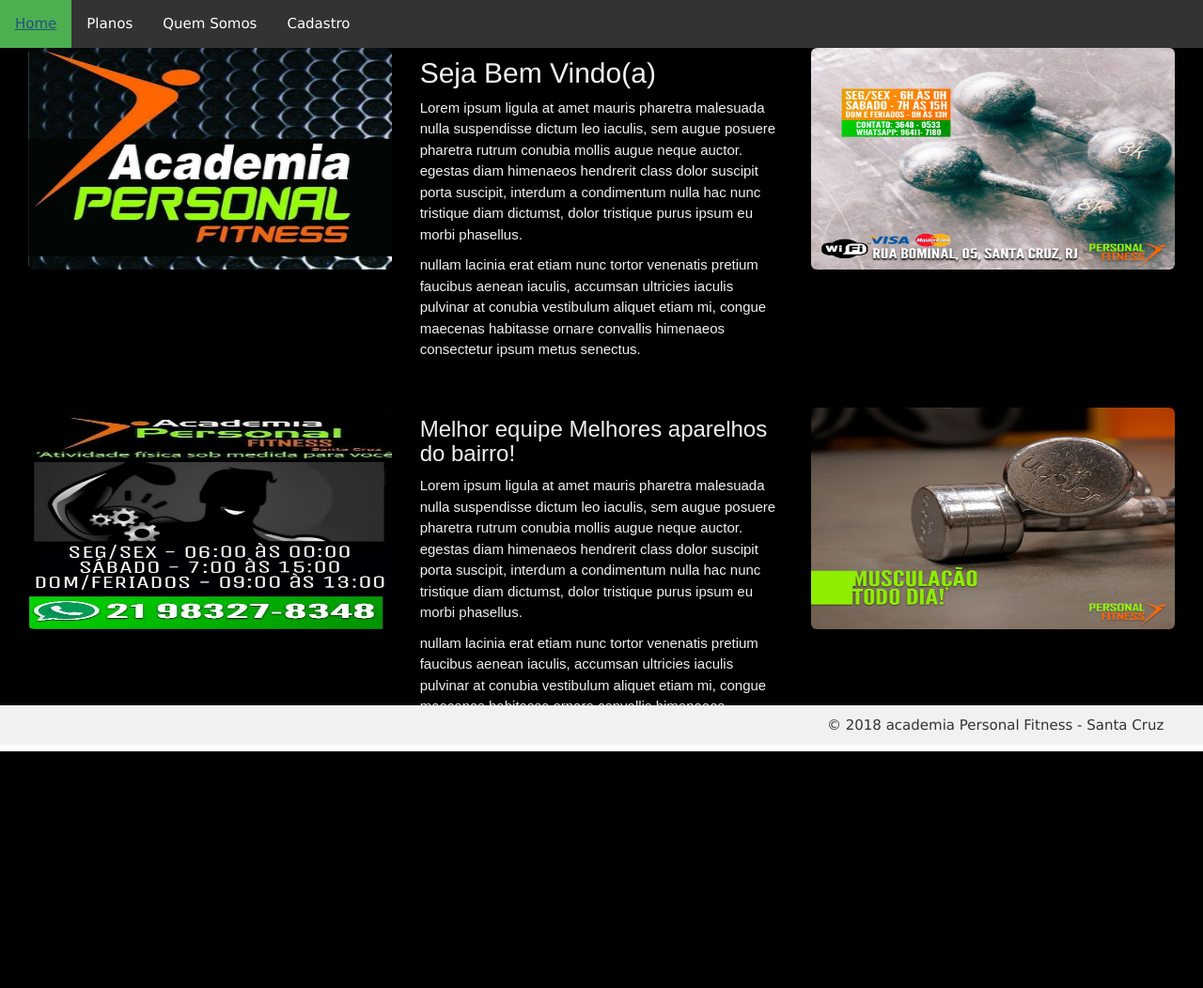
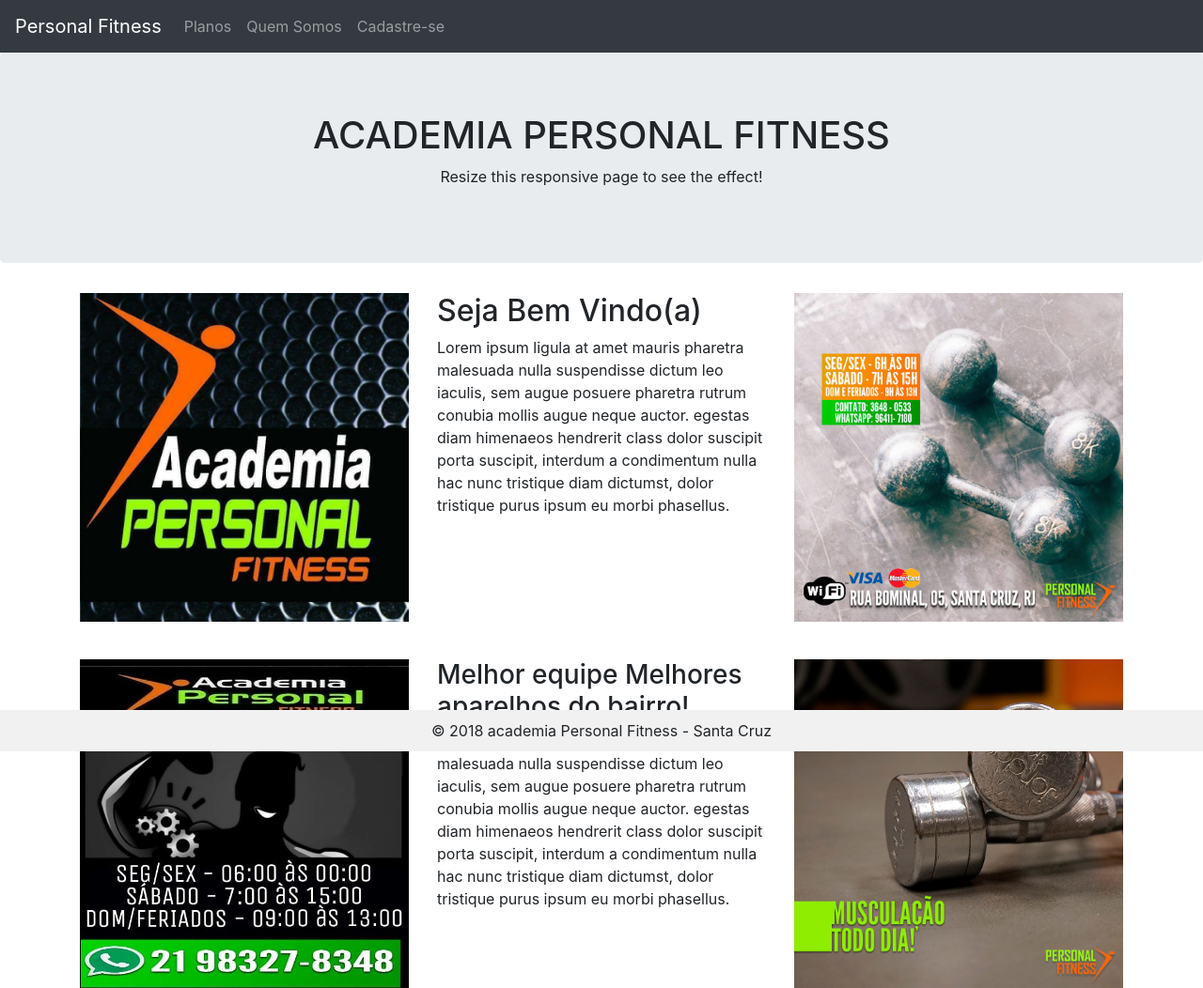
Before and after one commit to paulophf1/Projeto-Integrador, a PHP site: page / in a window 1280 px wide. Shown: the whole page at 94% size. Before the commit the page ends 800 px from the top, so only its background shows below. Run offline with PHP 8.4, Linux system fonts and the light colour scheme.

Commit message:
alteração do projeto

```diff
--- a/index.html
+++ b/index.html
@@ -1,59 +1,84 @@
 <!DOCTYPE html>
-<html lang="en">
+<html lang="pt-br">
+
 <head>
-    <title>Academia Personal Fitness</title>
+  <title>Personal Fitness - Home</title>
   <meta charset="utf-8">
   <meta name="viewport" content="width=device-width, initial-scale=1">
-    <link rel="stylesheet" href="https://maxcdn.bootstrapcdn.com/bootstrap/3.3.7/css/bootstrap.min.css">
+  <link rel="stylesheet" href="https://maxcdn.bootstrapcdn.com/bootstrap/4.1.3/css/bootstrap.min.css">
   <script src="https://ajax.googleapis.com/ajax/libs/jquery/3.3.1/jquery.min.js"></script>
-    <script src="https://maxcdn.bootstrapcdn.com/bootstrap/3.3.7/js/bootstrap.min.js"></script>
-    <link rel="stylesheet" href="https://www.w3schools.com/w3css/4/w3.css">
+  <script src="https://cdnjs.cloudflare.com/ajax/libs/popper.js/1.14.3/umd/popper.min.js"></script>
+  <script src="https://maxcdn.bootstrapcdn.com/bootstrap/4.1.3/js/bootstrap.min.js"></script>
   <link rel="stylesheet" href="style.css">
 </head>
+
 <body>
+  <header>
+    <nav class="navbar navbar-expand-sm bg-dark navbar-dark">
+      <!-- Brand/logo -->
+      <a class="navbar-brand" href="index.html">Personal Fitness</a>
 
-    <header>
-    <ul>
-      <li><a class="active" href="index.html">Home</a></li>
-      <li><a href="planos.html">Planos</a></li>
-      <li><a href="quemsomos.html">Quem Somos</a></li>
-      <li><a href="cadastro.html">Cadastro</a></li>
+      <!-- Links -->
+      <ul class="navbar-nav">
+        <li class="nav-item">
+          <a class="nav-link" href="plan.html">Planos</a>
+        </li>
+        <li class="nav-item">
+          <a class="nav-link" href="qsm.html">Quem Somos</a>
+        </li>
+        <li class="nav-item">
+          <a class="nav-link" href="cad.html">Cadastre-se</a>
+        </li>
       </ul>
+    </nav>
   </header>
-    <div class="secao">
-    <div class="container-fluid">
-        <div class="col-md-4">
-        <img src="img/musc.jpg" class="img-rounded" alt="personal-fitness" width="100%" height="236">
-      </div>
-      <div class="col-md-4">
-         <h2>Seja Bem Vindo(a)</h2>
-          <p>Lorem ipsum ligula at amet mauris pharetra malesuada nulla suspendisse dictum leo iaculis, sem augue posuere pharetra rutrum conubia mollis augue neque auctor. egestas diam himenaeos hendrerit class dolor suscipit porta suscipit, interdum a condimentum nulla hac nunc tristique diam dictumst, dolor tristique purus ipsum eu morbi phasellus.</p>
-          <p>nullam lacinia erat etiam nunc tortor venenatis pretium faucibus aenean iaculis, accumsan ultricies iaculis pulvinar at conubia vestibulum aliquet etiam mi, congue maecenas habitasse ornare convallis himenaeos consectetur ipsum metus senectus.</p>
-      </div>
-      <div class="col-md-4">
-        <img src="img/feri.jpg" class="img-rounded" alt="personal-fitness" width="100%" height="236">
-      </div>
+
+  <div class="jumbotron text-center">
+    <h1>ACADEMIA PERSONAL FITNESS</h1>
+    <p>Resize this responsive page to see the effect!</p>
   </div>
 
-    <div class="container-fluid" style="margin-top: 40px;">
-      <div class="col-md-4">
-        <img src="img/hora.jpg" class="img-rounded" alt="personal-fitness" width="100%" height="236">
+  <div class="container">
+    <div class="row">
+      <div class="col-sm-4">
+        <img class="img-fluid" src="img/musc.jpg" alt="Chania" width="460" height="345">
       </div>
-      <div class="col-md-4">
-          <h3>Melhor equipe Melhores aparelhos do bairro! </h3>
-          <p>Lorem ipsum ligula at amet mauris pharetra malesuada nulla suspendisse dictum leo iaculis, sem augue posuere pharetra rutrum conubia mollis augue neque auctor. egestas diam himenaeos hendrerit class dolor suscipit porta suscipit, interdum a condimentum nulla hac nunc tristique diam dictumst, dolor tristique purus ipsum eu morbi phasellus.</p>
-          <p>nullam lacinia erat etiam nunc tortor venenatis pretium faucibus aenean iaculis, accumsan ultricies iaculis pulvinar at conubia vestibulum aliquet etiam mi, congue maecenas habitasse ornare convallis himenaeos consectetur ipsum metus senectus.</p>
+
+      <div class="col-sm-4">
+        <h2>Seja Bem Vindo(a)</h2>
+        <p>Lorem ipsum ligula at amet mauris pharetra malesuada nulla suspendisse dictum leo iaculis, sem augue posuere pharetra
+          rutrum conubia mollis augue neque auctor. egestas diam himenaeos hendrerit class dolor suscipit porta suscipit,
+          interdum a condimentum nulla hac nunc tristique diam dictumst, dolor tristique purus ipsum eu morbi phasellus.</p>
       </div>
-      <div class="col-md-4">
-        <img src="img/tdd.jpg" class="img-rounded" alt="personal-fitness" width="100%" height="236">
+
+      <div class="col-sm-4">
+        <img class="img-fluid" src="img/feri.jpg" alt="Chania" width="460" height="345">
       </div>
     </div>
   </div>
 
+  <div class="container" style="margin-top: 40px;">
+    <div class="row">
+      <div class="col-sm-4">
+        <img class="img-fluid" src="img/hora.jpg" alt="Chania" width="460" height="345">
+      </div>
+      <div class="col-sm-4">
+        <h3>Melhor equipe Melhores aparelhos do bairro! </h3>
+        <p>Lorem ipsum ligula at amet mauris pharetra malesuada nulla suspendisse dictum leo iaculis, sem augue posuere pharetra
+          rutrum conubia mollis augue neque auctor. egestas diam himenaeos hendrerit class dolor suscipit porta suscipit,
+          interdum a condimentum nulla hac nunc tristique diam dictumst, dolor tristique purus ipsum eu morbi phasellus.</p>
+      </div>
+      <div class="col-sm-4">
+          <img class="img-fluid" src="img/tdd.jpg" alt="Chania" width="460" height="345">
+      </div>
+    </div>
+  </div>
 </body>
-  <footer>
+
+<footer class="navbar-fixed-buttom">
   <div class="footer">
       <span>&copy; 2018 academia Personal Fitness - Santa Cruz</span>
   </div>
 </footer>
+
 </html>
--- a/style.css
+++ b/style.css
@@ -1,48 +1,9 @@
-ul {
-  list-style-type: none;
-  margin: 0;
-  padding: 0;
-  overflow: hidden;
-  background-color: #333;
+.footer {
+    background-color: #F1F1F1;
+    text-align: center;
+    padding: 10px;
+    position: absolute;
+    bottom: 0;
+    width: 100%;
+    margin-top: 10px;
 }
-
-li {
-  float: left;
-}
-
-li a {
-  display: block;
-  color: white;
-  text-align: center;
-  padding: 14px 16px;
-  text-decoration: none;
-}
-
-li a:hover:not(.active) {
-  background-color: #111;
-}
-
-.active {
-  background-color: #4CAF50;
-}
-.footer {
-  background-color: #F1F1F1;
-  text-align: center;
-  padding: 10px;
-}
-.secao{
-  height:700px;
-  background-color: black;
-}
-p , h3{
-  font-family: Arial, Helvetica, sans-serif;
-  color: #F1F1F1;
-}
-h2{
-  font-family: 'Franklin Gothic Medium', 'Arial Narrow', Arial, sans-serif;
-  color: #F1F1F1;
-}
-
-.form-group{
-  color: #F1F1F1;
-}
```
Also changed, not shown: cad.html (renamed from cadastro.html, +27 -22 lines), plan.html (added, +112 -0 lines), planos.html (deleted, +0 -101 lines), qsm.html (added, +83 -0 lines), quemsomos.html (deleted, +0 -65 lines). Lines whose indentation alone changed are shown as unchanged.
